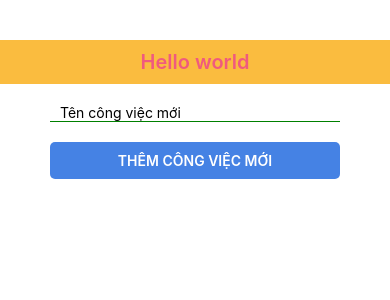
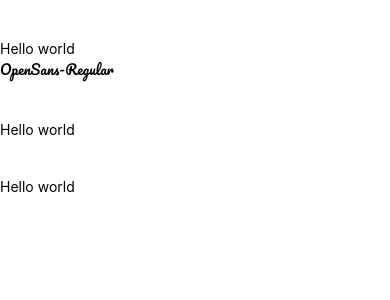
Before and after one commit to lthhieu/react-native-basic, a React Native app: screen /Home in a window 390 px wide. Shown: the top 300 px of the page. Built offline with nearby package versions, Linux system fonts and the light colour scheme.

Commit message:
using font

```diff
--- a/App.tsx
+++ b/App.tsx
@@ -1,93 +1,34 @@
-import { useState } from 'react';
-import { StyleSheet, Text, View, Button, TextInput, ScrollView, FlatList, Pressable, Alert, TouchableWithoutFeedback, Keyboard } from 'react-native';
-import AntDesign from '@expo/vector-icons/AntDesign';
+import { StyleSheet, Text, View } from "react-native"
+import HomeScreen from "./components/review/home"
+import DetailScreen from "./components/review/detail"
+import AboutScreen from "./components/review/about"
+import { useFonts } from 'expo-font';
+import * as SplashScreen from 'expo-splash-screen';
+import { useEffect } from 'react';
 
-interface ITodo {
-  id: number,
-  name: string
+
+SplashScreen.preventAutoHideAsync();
+
+
+const App = () => {
+  const [loaded, error] = useFonts({
+    'Pacifico-Regular': require('./assets/fonts/Pacifico-Regular.ttf'),
+  });
+  useEffect(() => {
+    if (loaded || error) {
+      SplashScreen.hideAsync();
+    }
+  }, [loaded, error]);
+  if (!loaded && !error) {
+    return null;
+  }
+  return (<View>
+    <HomeScreen />
+    <DetailScreen />
+    <AboutScreen />
+  </View>)
 }
-export default function App() {
-  const [todo, setTodo] = useState<string>('')
-  const [todos, setTodos] = useState<ITodo[]>([])
-  const addNewTodo = (newTodo: string) => {
-    if (newTodo === '') {
-      Alert.alert('Lỗi xảy ra', 'Không được để trống tên công việc', [
-        { text: 'Đã hiểu' },
-      ])
-      return;
-    }
-    setTodos(oldTodos => [...oldTodos,
-    { id: Math.floor(Math.random() * 100000), name: newTodo }
-    ]);
-    setTodo('')
-  }
-  const removeTodo = (id: number) => {
-    setTodos(todos.filter(el => { return el.id !== id }))
-  }
-  const renderItem = ({ item }: { item: ITodo }) => {
-    return (
-      <Pressable style={(({ pressed }) => ({ opacity: pressed ? 0.5 : 1 }))} >
-        <View style={styles.listItem}>
-          <Text>{item.name}</Text>
-          <AntDesign onPress={() => removeTodo(item.id)} name="close" size={24} color="black" />
-        </View>
-      </Pressable>
-
-    );
-  };
-  return (
-    <TouchableWithoutFeedback onPress={() => Keyboard.dismiss()}>
-      <View style={styles.container}>
-        <Text style={styles.title}>Hello world</Text>
-        <View style={styles.body}>
-          <TextInput style={styles.input} placeholder='Tên công việc mới'
-            onChangeText={setTodo}
-            value={todo} />
-          <Pressable style={styles.addNewTodoButton} onPress={() => { addNewTodo(todo) }}>
-            <Text style={styles.textAddNew}>Thêm công việc mới</Text>
-          </Pressable>
-        </View>
-        <View style={styles.body2}>
-          <FlatList
-            data={todos}
-            renderItem={renderItem}
-            keyExtractor={item => item.id + ''}
-          />
-        </View>
-      </View>
-    </TouchableWithoutFeedback>
-  );
-}
-
 const styles = StyleSheet.create({
-  container: {
-    flex: 1,
-    backgroundColor: '#fff',
-    paddingTop: 40,
-  },
-  title: {
-    fontSize: 20, fontWeight: '600', color: '#F05A7E',
-    backgroundColor: '#FABC3F', paddingHorizontal: 20, textAlign: 'center', paddingVertical: 10
-  },
-  body: {
-    marginHorizontal: 50,
-  },
-  body2: {
-    marginHorizontal: 50,
-    marginTop: 10, flex: 1
-  },
-  input: {
-    borderBottomWidth: 1,
-    borderColor: 'green',
-    marginVertical: 20,
-    paddingHorizontal: 10
-  },
-  addNewTodoButton: {
-    alignItems: 'center',
-    backgroundColor: '#4582e4',
-    padding: 10,
-    borderRadius: 5,
-  },
-  textAddNew: { textTransform: 'uppercase', fontWeight: '600', color: '#fff' },
-  listItem: { flexDirection: 'row', justifyContent: 'space-between', alignItems: 'center', gap: 6, backgroundColor: 'pink', marginVertical: 10, padding: 20, borderRadius: 5 }
-});
+  helloWorld: { paddingTop: 40 }
+})
+export default App
--- /dev/null
+++ b/components/review/about.tsx
@@ -0,0 +1,11 @@
+import { StyleSheet, Text, View } from "react-native"
+
+const AboutScreen = () => {
+    return (<View>
+        <Text style={styles.helloWorld}>Hello world</Text>
+    </View>)
+}
+const styles = StyleSheet.create({
+    helloWorld: { paddingTop: 40 }
+})
+export default AboutScreen
--- /dev/null
+++ b/components/review/detail.tsx
@@ -0,0 +1,11 @@
+import { StyleSheet, Text, View } from "react-native"
+
+const DetailScreen = () => {
+    return (<View>
+        <Text style={styles.helloWorld}>Hello world</Text>
+    </View>)
+}
+const styles = StyleSheet.create({
+    helloWorld: { paddingTop: 40 }
+})
+export default DetailScreen
--- /dev/null
+++ b/components/review/home.tsx
@@ -0,0 +1,12 @@
+import { StyleSheet, Text, View } from "react-native"
+
+const HomeScreen = () => {
+    return (<View>
+        <Text style={styles.helloWorld}>Hello world</Text>
+        <Text style={{ fontFamily: 'Pacifico-Regular' }}>OpenSans-Regular</Text>
+    </View>)
+}
+const styles = StyleSheet.create({
+    helloWorld: { paddingTop: 40 }
+})
+export default HomeScreen
--- a/package.json
+++ b/package.json
@@ -15,6 +15,8 @@
   },
   "dependencies": {
     "expo": "51.0.31",
+    "expo-font": "12.0.9",
+    "expo-splash-screen": "0.27.5",
     "expo-status-bar": "1.12.1",
     "react": "18.2.0",
     "react-native": "0.74.5"
```
Also changed, not shown: assets/fonts/Pacifico-Regular.ttf (added), 1 other file (tests, documents, lock files or other folders).
